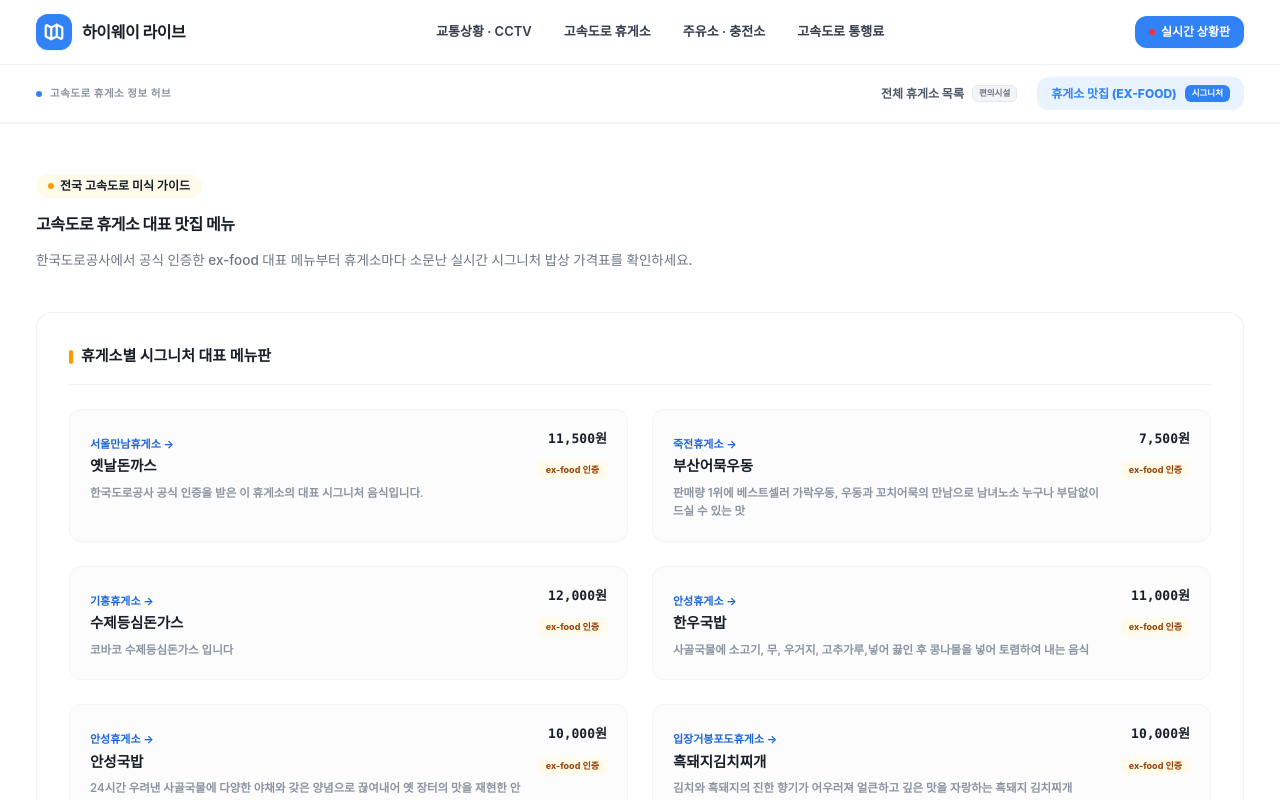
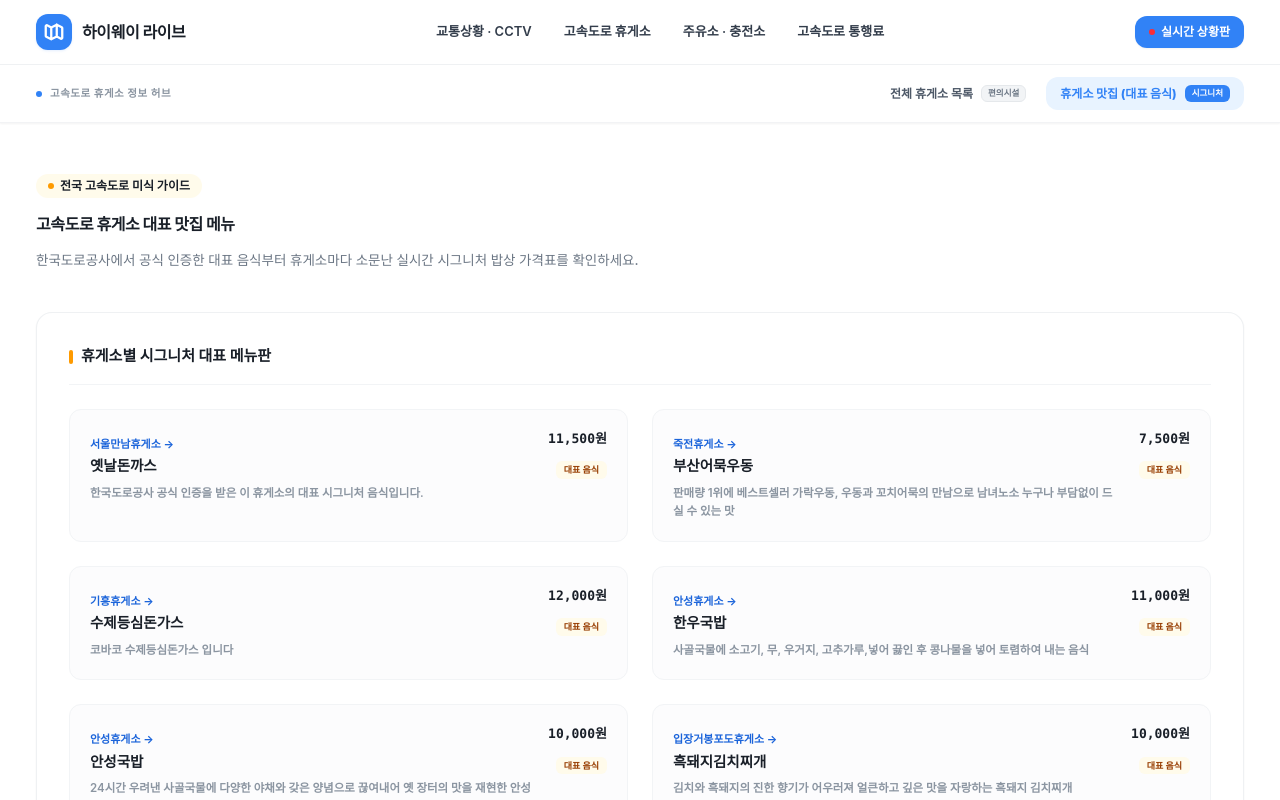
Before and after one commit to fnqlrtm123-code/highway-live, a Next.js app: page /food in a window 1280 px wide. Shown: the top 800 px of the page. Built offline with nearby package versions, Linux system fonts and the light colour scheme; a web font is replaced by a local one.

Commit message:
style: rename EX-FOOD terminology to 대표 음식

```diff
--- a/src/app/food/page.tsx
+++ b/src/app/food/page.tsx
@@ -5,11 +5,11 @@
 
 export const metadata: Metadata = {
   title: '고속도로 휴게소 맛집 및 인기메뉴 랭킹 - 실시간 대표 음식 가이드',
-  description: '전국 고속도로 휴게소별 대표 메뉴(ex-food), 맛집 가격표, 아이와 먹기 좋은 영양 간식 목록을 모아 최적의 휴식 식사 계획을 지원합니다.',
+  description: '전국 고속도로 휴게소별 대표 음식, 맛집 가격표, 아이와 먹기 좋은 영양 간식 목록을 모아 최적의 휴식 식사 계획을 지원합니다.',
 };
 
 export default function FoodIndexPage() {
-  // EX-FOOD 인증이나 평점이 좋은 메뉴들만 따로 요약 필터링
+  // 대표 음식이나 평점이 좋은 메뉴들만 따로 요약 필터링
   const popularMenus = serviceAreas.map(s => ({
     restAreaName: s.name,
     restAreaSlug: s.slug,
@@ -32,7 +32,7 @@
         </div>
         <h1 className="text-2.5xl md:text-3.5xl font-extrabold text-slate-900 tracking-tight">고속도로 휴게소 대표 맛집 메뉴</h1>
         <p className="text-slate-500 text-xs md:text-[13.5px] max-w-2xl leading-relaxed font-medium">
-          한국도로공사에서 공식 인증한 ex-food 대표 메뉴부터 휴게소마다 소문난 실시간 시그니처 밥상 가격표를 확인하세요.
+          한국도로공사에서 공식 인증한 대표 음식부터 휴게소마다 소문난 실시간 시그니처 밥상 가격표를 확인하세요.
         </p>
       </div>
 
@@ -62,7 +62,7 @@
                 <span className="font-mono font-extrabold text-slate-900 block text-xs md:text-[13px]">{item.menu.price.toLocaleString()}원</span>
                 {item.menu.isExFood && (
                   <span className="inline-block bg-amber-50 text-amber-800 text-[9px] font-bold px-2 py-0.5 rounded-md">
-                    ex-food 인증
+                    대표 음식
                   </span>
                 )}
               </div>
@@ -71,7 +71,7 @@
         </div>
       </section>
 
-    </main>
+      </main>
     </>
   );
 }
--- a/src/app/layout.tsx
+++ b/src/app/layout.tsx
@@ -18,12 +18,12 @@
     default: "하이웨이 라이브 - 전국 고속도로 실시간 CCTV · 휴게소 맛집 · 주유소 가격",
     template: "%s | 하이웨이 라이브"
   },
-  description: "전국 고속도로의 실시간 교통상황 CCTV 영상, 노선별 상·하행 휴게소 대표 맛집(EX-FOOD), 알뜰주유소 실시간 유가 정보 및 전기차 충전기 현황을 한눈에 제공하는 필수 교통 가이드입니다.",
+  description: "전국 고속도로의 실시간 교통상황 CCTV 영상, 노선별 상·하행 휴게소 대표 음식, 알뜰주유소 실시간 유가 정보 및 전기차 충전기 현황을 한눈에 제공하는 필수 교통 가이드입니다.",
   keywords: ["고속도로 cctv", "실시간 교통상황", "휴게소 맛집", "휴게소 주유소 기름값", "전국 고속도로 지도", "상행 하행 맛집", "전기차 충전소", "알뜰주유소 최저가"],
   metadataBase: new URL("https://highway.mrbrisbaneinsouth.kr"), // Placeholder production domain
   openGraph: {
     title: "하이웨이 라이브 - 실시간 고속도로 CCTV & 휴게소 맛집 정보",
-    description: "전국 고속도로의 실시간 교통상황 CCTV 영상, 노선별 상·하행 휴게소 대표 맛집(EX-FOOD), 알뜰주유소 실시간 유가 정보 및 전기차 충전기 현황을 제공합니다.",
+    description: "전국 고속도로의 실시간 교통상황 CCTV 영상, 노선별 상·하행 휴게소 대표 음식, 알뜰주유소 실시간 유가 정보 및 전기차 충전기 현황을 제공합니다.",
     url: "https://highway.mrbrisbaneinsouth.kr",
     siteName: "하이웨이 라이브",
     locale: "ko_KR",
--- a/src/app/notice/page.tsx
+++ b/src/app/notice/page.tsx
@@ -29,8 +29,8 @@
       answer: '고속도로 CCTV 화면은 국토교통부 표준 ITS API 규격에 맞춰 영상 스트림을 직접 연동하고 있습니다. 기상 상황 및 현장 통신 점검 상태에 따라 일시적으로 연결 오류가 발생할 수 있으며, 이 경우 약 1~2분 뒤 다시 시도해 주시기 바랍니다.'
     },
     {
-      question: '휴게소의 맛집 메뉴 중 EX-FOOD란 무엇인가요?',
-      answer: 'EX-FOOD는 한국도로공사에서 전국 휴게소의 대표 메뉴 중 전문가의 맛 평가와 고객 품평을 거쳐 공식 공인한 최고 수준의 시그니처 메뉴입니다. 각 휴게소 상세 페이지에서 인증 마크와 가격을 함께 확인하실 수 있습니다.'
+      question: '휴게소의 대표 음식이란 무엇인가요?',
+      answer: '대표 음식은 한국도로공사에서 전국 휴게소의 대표 메뉴 중 전문가의 맛 평가와 고객 품평을 거쳐 공식 지정한 최고 수준의 시그니처 메뉴입니다. 각 휴게소 상세 페이지에서 가격과 메뉴 설명을 함께 확인하실 수 있습니다.'
     },
     {
       question: '전기차(EV) 충전소의 사용 현황 및 충전 기수가 실제와 같은가요?',
--- a/src/app/page.tsx
+++ b/src/app/page.tsx
@@ -103,7 +103,7 @@
               고속도로 실시간 편의정보 포털
             </h1>
             <p className="text-xs md:text-[13.5px] text-slate-500 max-w-xl mx-auto leading-relaxed font-medium">
-              지금 막히는 노선 상황, 방향별 휴게소 맛집(EX-FOOD), 알뜰주유소 가격 및 전기차 충전기 수량을 한눈에 쉽게 확인해 드립니다.
+              지금 막히는 노선 상황, 방향별 휴게소 맛집(대표 음식), 알뜰주유소 가격 및 전기차 충전기 수량을 한눈에 쉽게 확인해 드립니다.
             </p>
           </div>
 
--- a/src/app/region/[regionSlug]/page.tsx
+++ b/src/app/region/[regionSlug]/page.tsx
@@ -15,7 +15,7 @@
 
   return {
     title: `${region.fullName} 고속도로 휴게소 목록 - 대표 먹거리 및 주유소 유가`,
-    description: `${region.fullName} 지역을 지나는 고속도로 상하행 휴게소 목록을 제공합니다. 대표 음식(EX-FOOD), 알뜰주유소 실시간 기름값 및 전기차 충전 현황을 비교해보세요.`,
+    description: `${region.fullName} 지역을 지나는 고속도로 상하행 휴게소 목록을 제공합니다. 대표 음식, 알뜰주유소 실시간 기름값 및 전기차 충전 현황을 비교해보세요.`,
   };
 }
 
--- a/src/app/rest-areas/[restAreaSlug]/food/page.tsx
+++ b/src/app/rest-areas/[restAreaSlug]/food/page.tsx
@@ -37,7 +37,7 @@
         <div className="flex items-center gap-2">
           <span className="text-base font-bold text-slate-900">{area.signatureMenu.name}</span>
           {area.signatureMenu.isExFood && (
-            <span className="text-[9px] font-bold bg-amber-500 text-white px-2 py-0.5 rounded">EX-FOOD 인증</span>
+            <span className="text-[9px] font-bold bg-amber-500 text-white px-2 py-0.5 rounded">대표 음식</span>
           )}
         </div>
         <p className="text-xs md:text-sm text-slate-600 leading-relaxed font-normal">
--- a/src/app/rest-areas/[restAreaSlug]/layout.tsx
+++ b/src/app/rest-areas/[restAreaSlug]/layout.tsx
@@ -71,7 +71,7 @@
 
         <p className="text-slate-600 text-sm md:text-[15px] leading-relaxed max-w-4xl font-normal">
           {area.highwayName} 노선에 있는 {area.name}({area.directionName}) 휴게소의 실시간 편의 정보 포털 가이드입니다.
-          도로공사 지정 대표 맛집 메뉴(EX-FOOD)부터 알뜰주유소 실시간 기름값 가격표, 전기차 충전 설비 및 다양한 고객 편의시설 정보를 모아서 자세하게 전해드립니다.
+          도로공사 지정 대표 음식부터 알뜰주유소 실시간 기름값 가격표, 전기차 충전 설비 및 다양한 고객 편의시설 정보를 모아서 자세하게 전해드립니다.
         </p>
       </div>
 
--- a/src/app/rest-areas/page.tsx
+++ b/src/app/rest-areas/page.tsx
@@ -72,7 +72,7 @@
             전국 고속도로 휴게소 맛집 &amp; 편의시설 가이드
           </h1>
           <p className="text-slate-500 text-xs md:text-[13.5px] leading-relaxed max-w-3xl font-medium">
-            전국 고속도로 노선별 상·하행 휴게소의 시그니처 대표 음식(EX-FOOD) 정보, 수유실/샤워실/수면실 등의 특수 편의시설 설치 현황 및 브랜드 주유소 정보를 직관적인 검색 필터로 빠르고 신속하게 안내합니다.
+            전국 고속도로 노선별 상·하행 휴게소의 대표 음식 정보, 수유실/샤워실/수면실 등의 특수 편의시설 설치 현황 및 브랜드 주유소 정보를 직관적인 검색 필터로 빠르고 신속하게 안내합니다.
           </p>
         </div>
 
@@ -238,9 +238,9 @@
 
           <div className="space-y-5 text-xs md:text-sm text-slate-500 leading-relaxed font-semibold">
             <div className="space-y-1">
-              <h4 className="font-bold text-slate-800 text-xs md:text-[13px]">Q. 한국도로공사의 EX-FOOD 인증 메뉴는 무엇인가요?</h4>
+              <h4 className="font-bold text-slate-800 text-xs md:text-[13px]">Q. 한국도로공사가 지정한 휴게소 대표 음식은 무엇인가요?</h4>
               <p className="text-[12.5px] font-semibold text-slate-500 leading-relaxed">
-                EX-FOOD는 매년 한국도로공사가 전국 휴게소 음식의 품질과 가격 조화를 평가하여 엄선한 대표 음식 브랜드입니다. 외부 요리 전문가와 고객들의 실시간 블라인드 평가를 종합하여 공인 평가단의 엄밀한 위생 및 맛 검증을 통과한 고품질 요리입니다.
+                대표 음식은 한국도로공사가 전국 휴게소 음식의 품질과 가격 조화를 평가하여 엄선한 공식 대표 메뉴입니다. 외부 요리 전문가와 고객들의 실시간 블라인드 평가를 종합하여 공인 평가단의 엄밀한 위생 및 맛 검증을 통과한 맛있는 요리입니다.
               </p>
             </div>
 
--- a/src/components/HubHeader.tsx
+++ b/src/components/HubHeader.tsx
@@ -26,7 +26,7 @@
     {
       id: 'rest-food',
       parentId: 'rest-areas',
-      name: '휴게소 맛집 (EX-FOOD)',
+      name: '휴게소 맛집 (대표 음식)',
       href: '/food',
       badge: '시그니처'
     },
```
